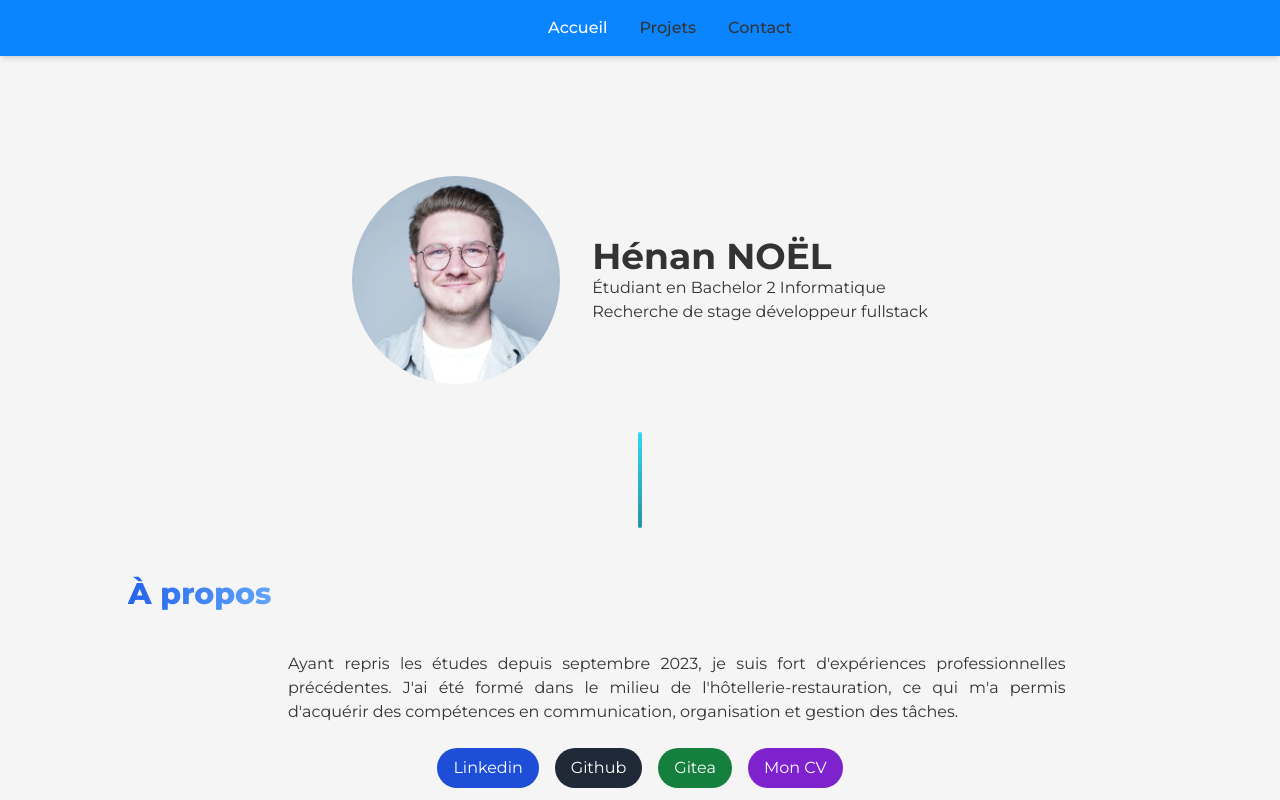
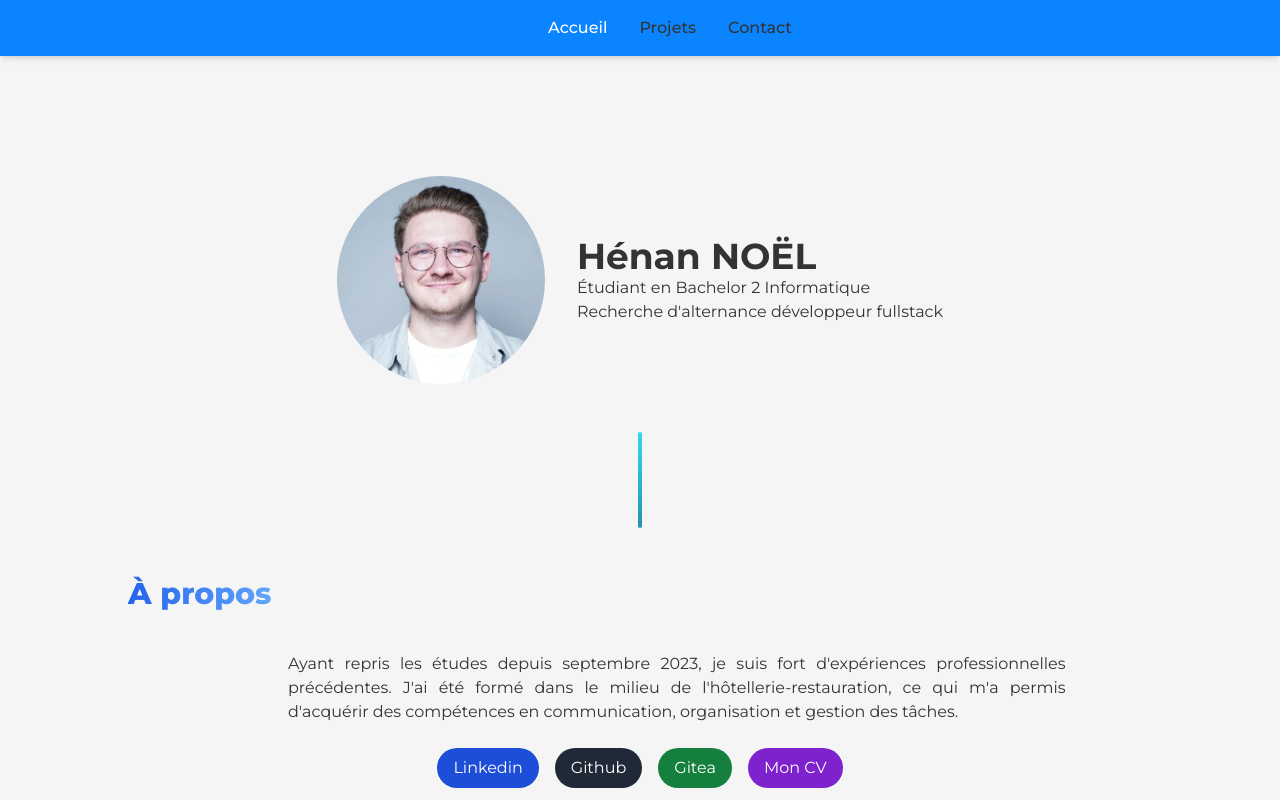
Before and after one commit to HenanAeroo/Portfolio_Henan_NOEL, a React (Vite) app: page / in a window 1280 px wide. Shown: the top 800 px of the page. Built offline with nearby package versions, Linux system fonts and the light colour scheme.

Commit message:
Switched stage to alternance

```diff
--- a/src/pages/Home.jsx
+++ b/src/pages/Home.jsx
@@ -6,7 +6,7 @@ import Footer from "../layouts/Footer";
 import VerticalBar from "../components/VerticalBar";
 import HorizontalBar from "../components/HorizontalBar";
 import SocialBadge from "../components/SocialBadge";
-import MapComponent from "../components/MapComponent";
+// import MapComponent from "../components/MapComponent";
 import ScrollToTop from "../components/ScrollToTop";
 // @ts-ignore
 import Pdp from "../assets/img/pdp.webp";
@@ -27,7 +27,7 @@ function Home() {
           <h2 className="text-4xl font-bold">Hénan NOËL</h2>
           <p>
             Étudiant en Bachelor 2 Informatique <br />
-            Recherche de stage développeur fullstack
+            Recherche d'alternance développeur fullstack
           </p>
         </div>
       </div>
```
